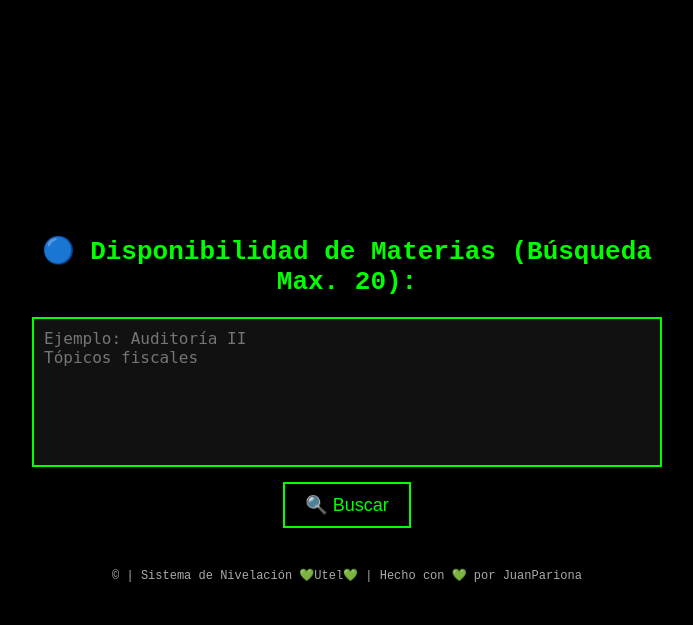
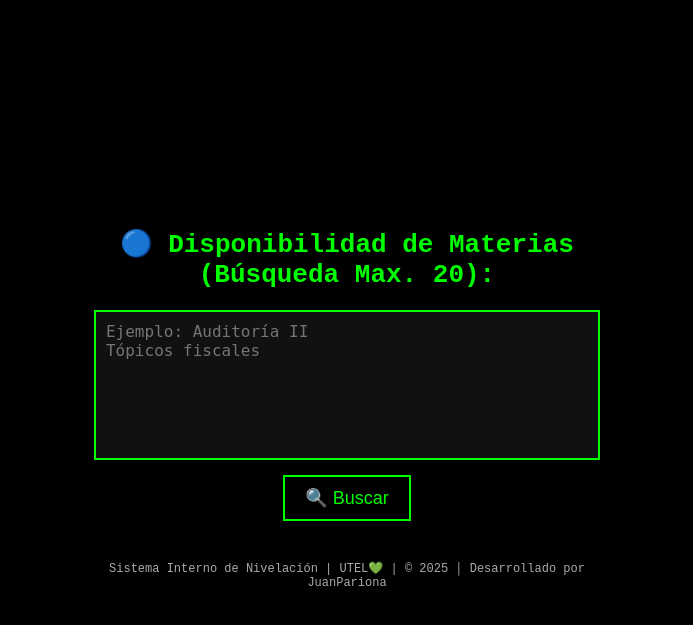
Before and after one commit to IngJuank23/buscador-materias-no-aprobadas, a Flask app: page / in a window 1280 px wide. Shown: the top 625 px of the page, without its empty margins (293-986 px from the left). Run offline with Flask 3, Linux system fonts and the light colour scheme.

Commit message:
index.html

```diff
--- a/templates/index.html
+++ b/templates/index.html
@@ -83,7 +83,7 @@
 </head>
 <body>
   <div class="container">
-    <h1>🔵 Disponibilidad de Materias (Búsqueda Max. 20):</h1>
+    <h1 style="text-align:center">🔵 Disponibilidad de Materias<br>(Búsqueda Max. 20):</h1>
     <form method="POST">
       <textarea name="materias" placeholder="Ejemplo: Auditoría II&#10;Tópicos fiscales" required></textarea><br>
       <button type="submit">🔍 Buscar</button>
@@ -100,7 +100,7 @@
     {% endif %}
 
     <div class="footer">
-      © {{ year }} | Sistema de Nivelación 💚Utel💚 | Hecho con 💚 por JuanPariona
+      Sistema Interno de Nivelación | UTEL💚 | © 2025 │ Desarrollado por JuanPariona
     </div>
   </div>
 </body>
```
